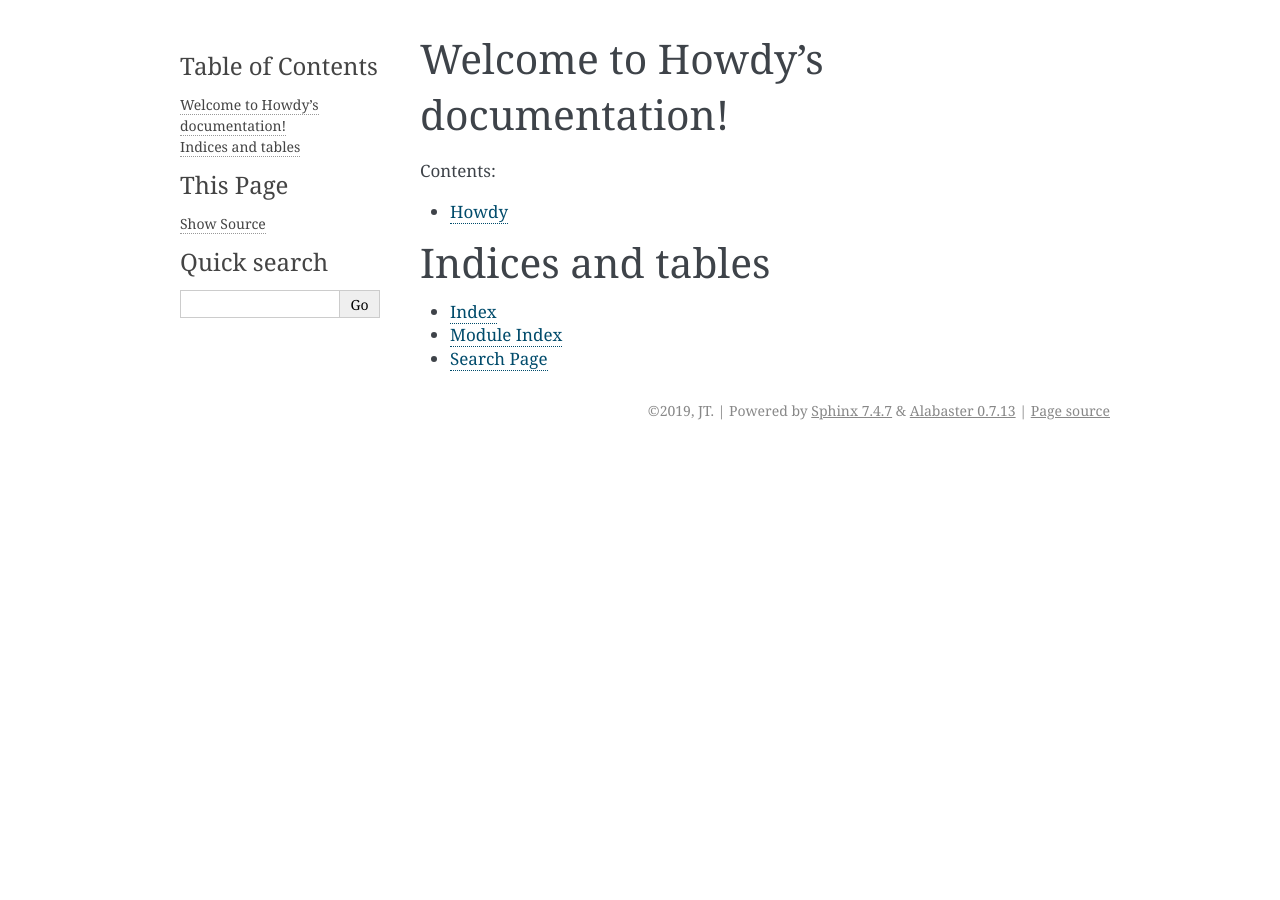
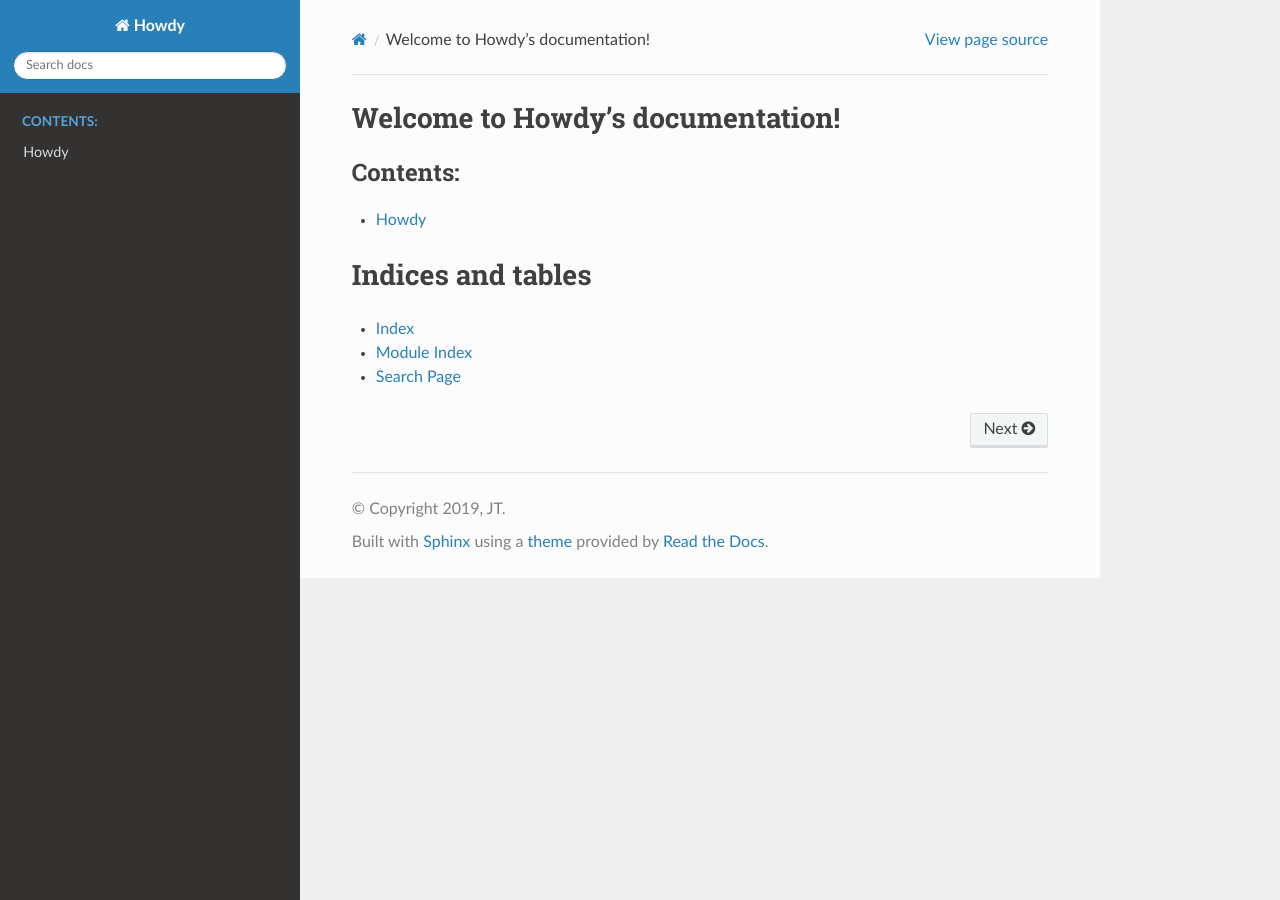
Before and after one commit to jethornton/howdy, a Sphinx documentation site: the page built from docs/source/index.rst, in a window 1280 px wide. Built offline with Sphinx 7.4.7 and the Read the Docs theme 2.0.0, drawn with Linux system fonts in a browser that asks for light colours.

Commit message:
change theme

```diff
--- a/docs/source/conf.py
+++ b/docs/source/conf.py
@@ -75,7 +75,9 @@
 # The theme to use for HTML and HTML Help pages.  See the documentation for
 # a list of builtin themes.
 #
-html_theme = 'alabaster'
+#html_theme = 'alabaster'
+html_theme = 'sphinx_rtd_theme'
+
 
 # Theme options are theme-specific and customize the look and feel of a theme
 # further.  For a list of options available for each theme, see the
```
